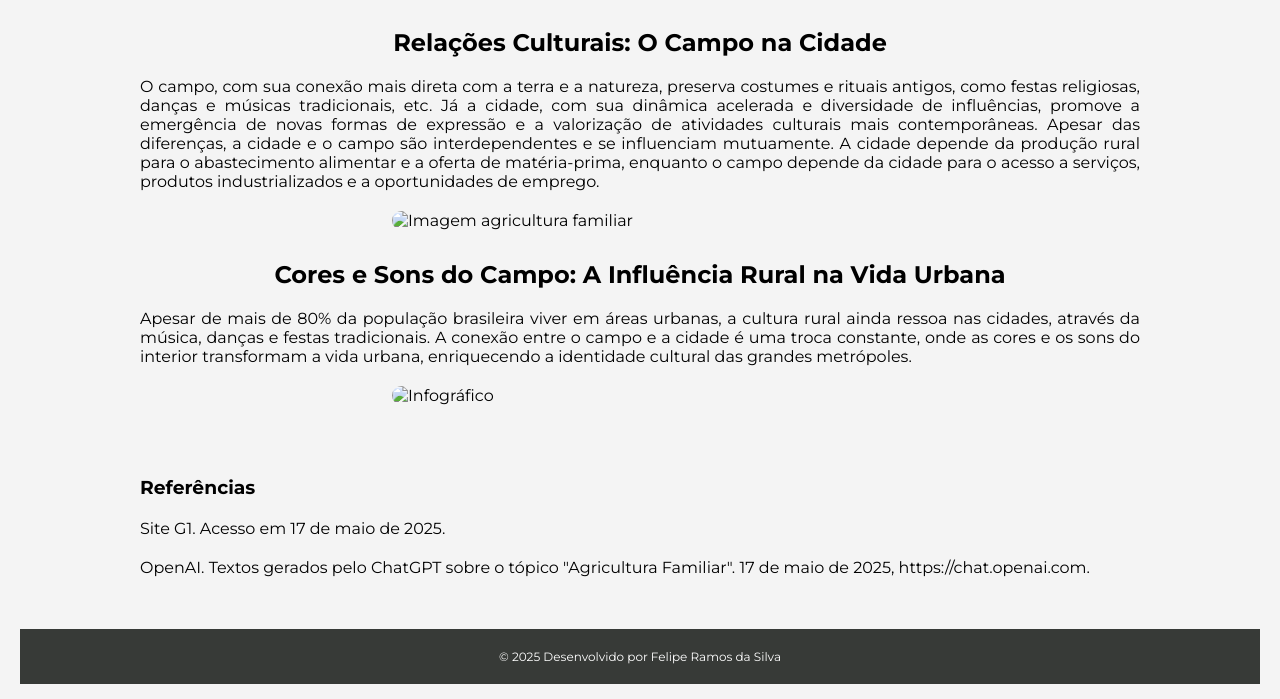
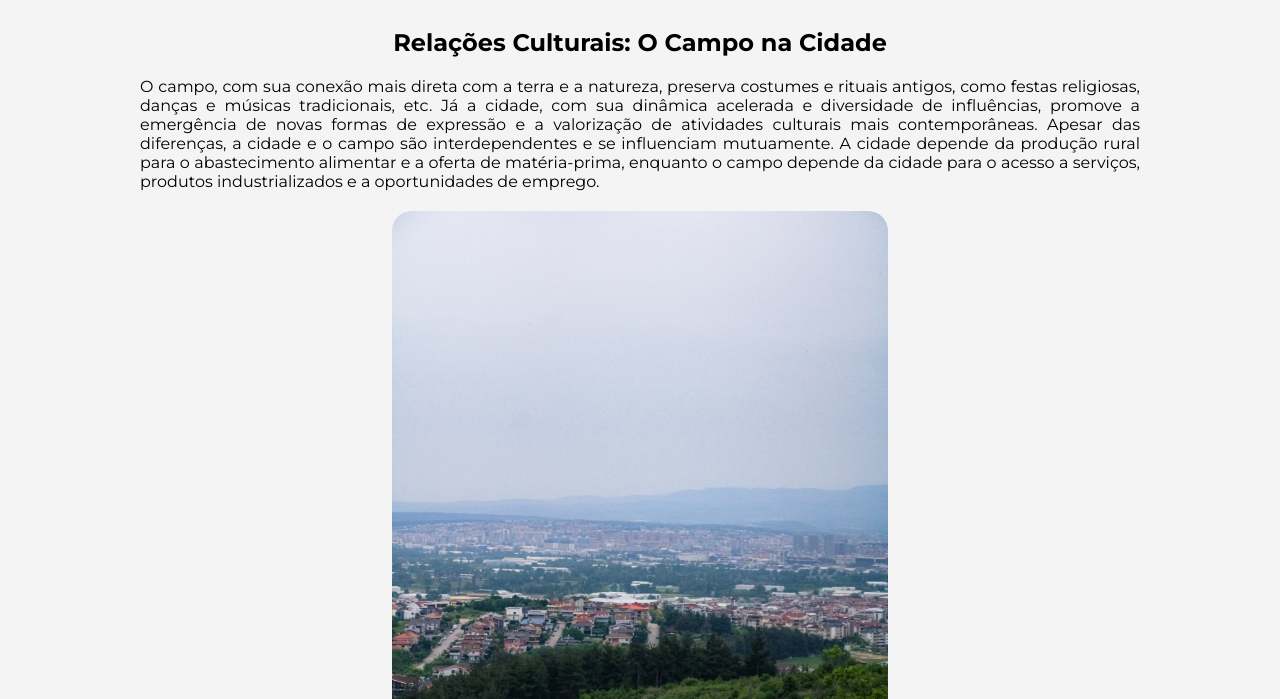
Before and after one commit to Felipe4192/Agrinho-2025, a plain HTML site: page index.html in a window 1280 px wide. Shown: the part 101-800 px from the top of the page. Drawn offline with Linux system fonts and the light colour scheme; a web font is replaced by a local one.

Commit message:
Add files via upload

```diff
--- a/index.html
+++ b/index.html
@@ -19,7 +19,7 @@
            Já a cidade, com sua dinâmica acelerada e diversidade de influências, promove a emergência de novas formas de expressão e a valorização de atividades culturais mais contemporâneas.
            Apesar das diferenças, a cidade e o campo são interdependentes e se influenciam mutuamente.
            A cidade depende da produção rural para o abastecimento alimentar e a oferta de matéria-prima, enquanto o campo depende da cidade para o acesso a serviços, produtos industrializados e a oportunidades de emprego.</p>
-        <img src="img/max-smith-0HCCpeWzxnI-unsplash.jpg" class="imagem-introducao" alt="Imagem agricultura familiar"
+        <img src="img/photo-1713980968952-35ca4e96bb4a.avif" class="imagem-introducao" alt="Imagem agricultura familiar"
             title="Imagem mostrando trabalhadores rurais em uma horta de agricultura familiar. Fonte: Unsplash, 2025."
             srcset="">
     </section>
@@ -27,13 +27,13 @@
         <h2>Cores e Sons do Campo: A Influência Rural na Vida Urbana</h2>
         <p>Apesar de mais de 80% da população brasileira viver em áreas urbanas, a cultura rural ainda ressoa nas cidades, através da música, danças e festas tradicionais.
            A conexão entre o campo e a cidade é uma troca constante, onde as cores e os sons do interior transformam a vida urbana, enriquecendo a identidade cultural das grandes metrópoles.</p>
-        <img src="img/info-g1-agricultura-familiar.webp" class="infografico" alt="Infográfico"
+        <img src="img/231114-wd-agroecologia-2023_pg20.jpg.webp" class="infografico" alt="Infográfico"
             title="Infográfico monstrando a importância da agricultura familiar para o Brasil. Fonte: G1, 2020."
             srcset="">
     </section>
     <section id="referencias">
         <h3>Referências</h3>
-        <p>Site G1. Acesso em 17 de maio de 2025. </p>
+        <p>Fonte das imagens   Fundação </p>
         <p> OpenAI. Textos gerados pelo ChatGPT sobre o tópico "Agricultura Familiar". 17 de maio de 2025,
             https://chat.openai.com.</p>
 
```
